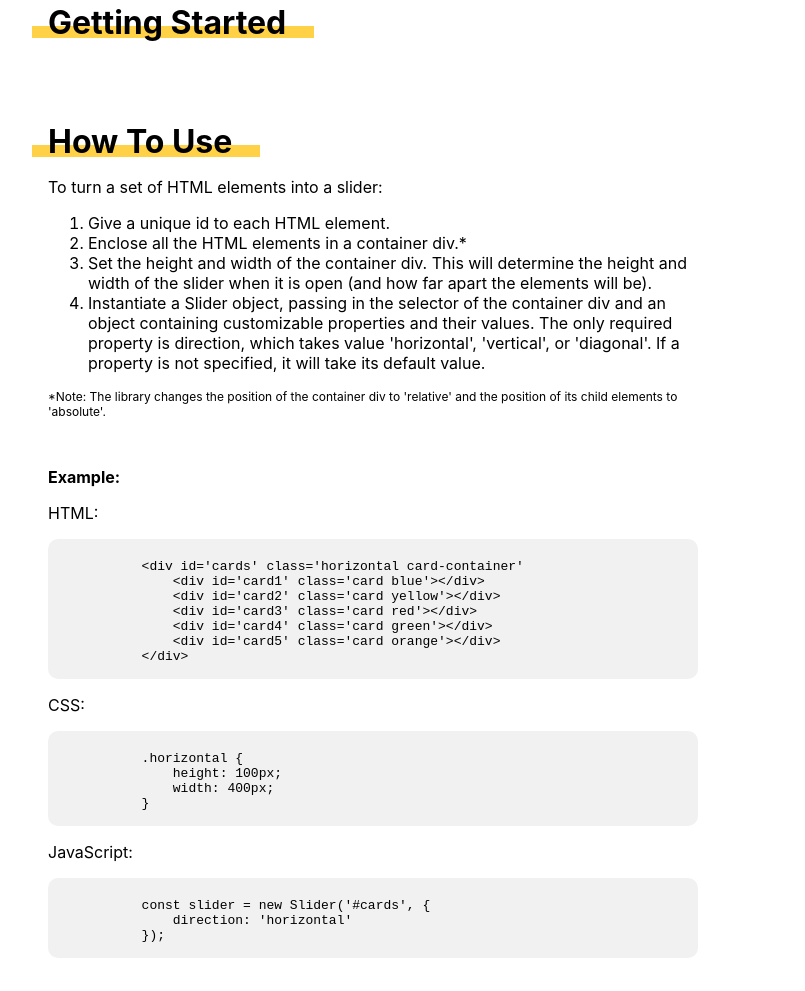
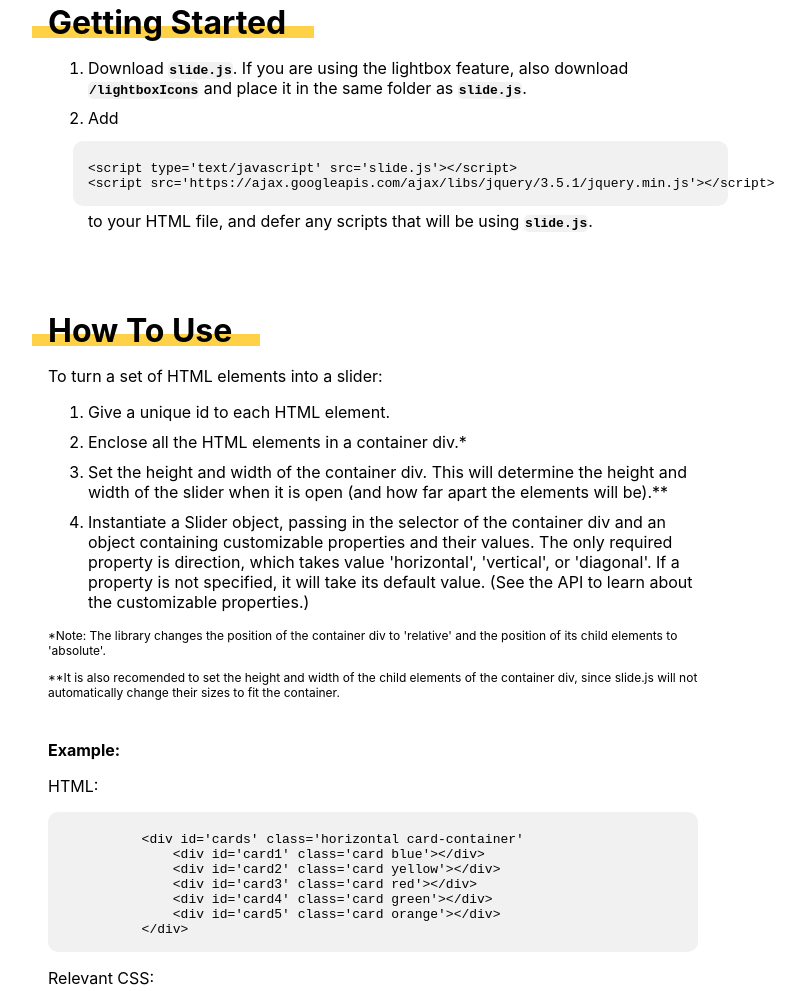
Before and after one commit to ashley-d-lu/slide.js, a website: page pub/gettingStarted.html in a window 1280 px wide. Shown: the part 311-1302 px from the top of the page, without its empty margins (267-1072 px from the left). Drawn offline with nearby package versions, Linux system fonts and the light colour scheme.

Commit message:
Mostly completed the Getting Started page. Edtied the example descriptions.

```diff
--- a/pub/examples.css
+++ b/pub/examples.css
@@ -25,7 +25,7 @@ body {
     padding: 40px 20px;
 }
 
-.photos {
+#lightbox {
     height: 300px;
     width: 1230px;
 }
@@ -48,7 +48,7 @@ img {
     padding: 40px 20px;
 }
 
-.photos-diagonal {
+#lightbox-diagonal {
     height: 300px;
     width: 700px;
 }
--- a/pub/examples.js
+++ b/pub/examples.js
@@ -62,9 +62,3 @@ const dropdownSlider = new Slider('#dropdown-menu', {
     clickToOpen: true
 });
 dropdownSlider.openSetOnDOMContentLoaded();
-
-
-// const videoSlider = new Slider('#videos', {
-//     direction: 'horizontal',
-//     clickToOpen: true
-// })
--- a/pub/gettingStarted.html
+++ b/pub/gettingStarted.html
@@ -31,7 +31,19 @@
 
         <div class='divider'></div>
         <h1>Getting Started</h1>
-        <p></p>
+        <p>
+            <ol>
+                <li>Download <span class="fname">slide.js</span>. If you are using the lightbox feature, also download <span class="fname">/lightboxIcons</span>
+                and place it in the same folder as <span class="fname">slide.js</span>.</li>
+                <li>Add
+                    <pre id='script-example'>
+&lt;script type='text/javascript' src='slide.js'&gt;&lt;/script&gt;
+&lt;script src='https://ajax.googleapis.com/ajax/libs/jquery/3.5.1/jquery.min.js'&gt;&lt;/script&gt;
+                    </pre>
+                    to your HTML file, and defer any scripts that will be using <span class="fname">slide.js</span>.
+                </li>
+            </ol>
+        </p>
 
         <div class='divider'></div>
         <h1>How To Use</h1>
@@ -41,20 +53,24 @@
             <li>Enclose all the HTML elements in a container div.*</li>
             <li>Set the height and width of the container div. This will determine the height
                 and width of the slider when it is open (and how far apart the elements
-                will be).
+                will be).**
             </li>
             <li>Instantiate a Slider object, passing in the selector of the
                 container div and an object containing customizable properties and their values. The only
                 required property is direction, which takes value 'horizontal', 'vertical',
                 or 'diagonal'. If a property is not specified, it will take its default value.
+                (See the API to learn about the customizable properties.)
             </li>
         </ol>
         <p class='small'>*Note: The library changes the
             position of the container div to 'relative' and the position of its child
             elements to 'absolute'.
         </p>
+        <p class='small'>**It is also recomended to set the height and width of the child elements of the
+            container div, since slide.js will not automatically change their sizes to fit the container.
+        </p>
 
-        <br>
+        <div class="divider-40"></div>
         <p class='bold'>Example:</p>
         <p>HTML:</p>
         <pre>
@@ -67,11 +83,16 @@
             &lt;/div&gt;
         </pre>
 
-        <p>CSS:</p>
+        <p>Relevant CSS:</p>
         <pre>
             .horizontal {
                 height: 100px;
                 width: 400px;
+            }
+
+            .card {
+                height: 100px;
+                width: 100px;
             }
         </pre>
 
--- a/pub/styles.css
+++ b/pub/styles.css
@@ -32,9 +32,30 @@ pre {
     border-radius: 10px;
 }
 
+#script-example {
+    position: relative;
+    margin-bottom: 5px;
+    padding-left: 15px;
+    left: -15px;
+    width: 640px;
+}
+
+li {
+    margin-bottom: 10px;
+}
+
 .flex {
     display: flex;
     justify-content: center;
+}
+
+.fname {
+    font-family: monospace;
+    font-size: 13px;
+    font-weight: 600;
+    background-color: rgb(241, 241, 241);
+    border-radius: 5px;
+    padding: 1px
 }
 
 .val {
```
Also changed, not shown: pub/examples.html (+41 -73 lines).
